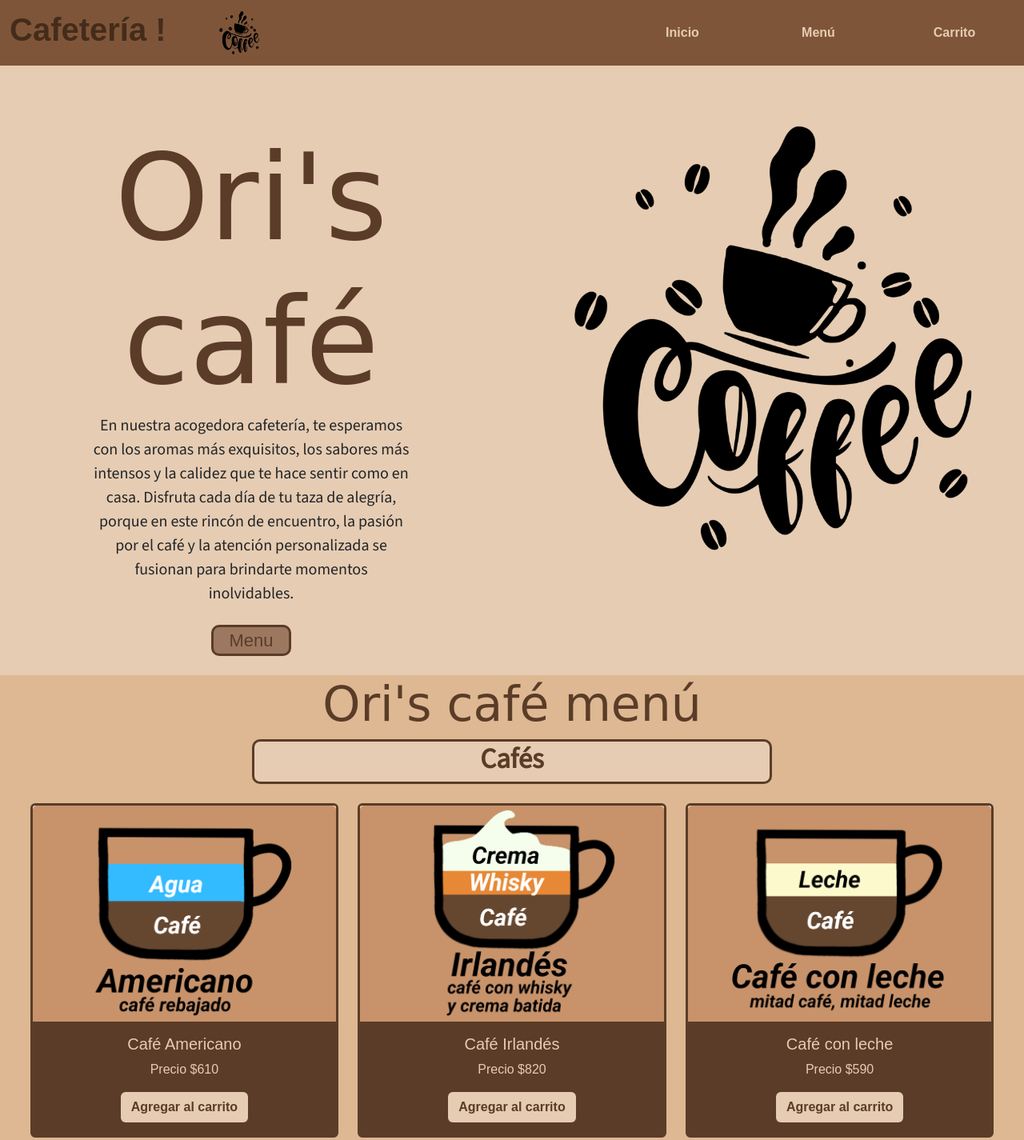
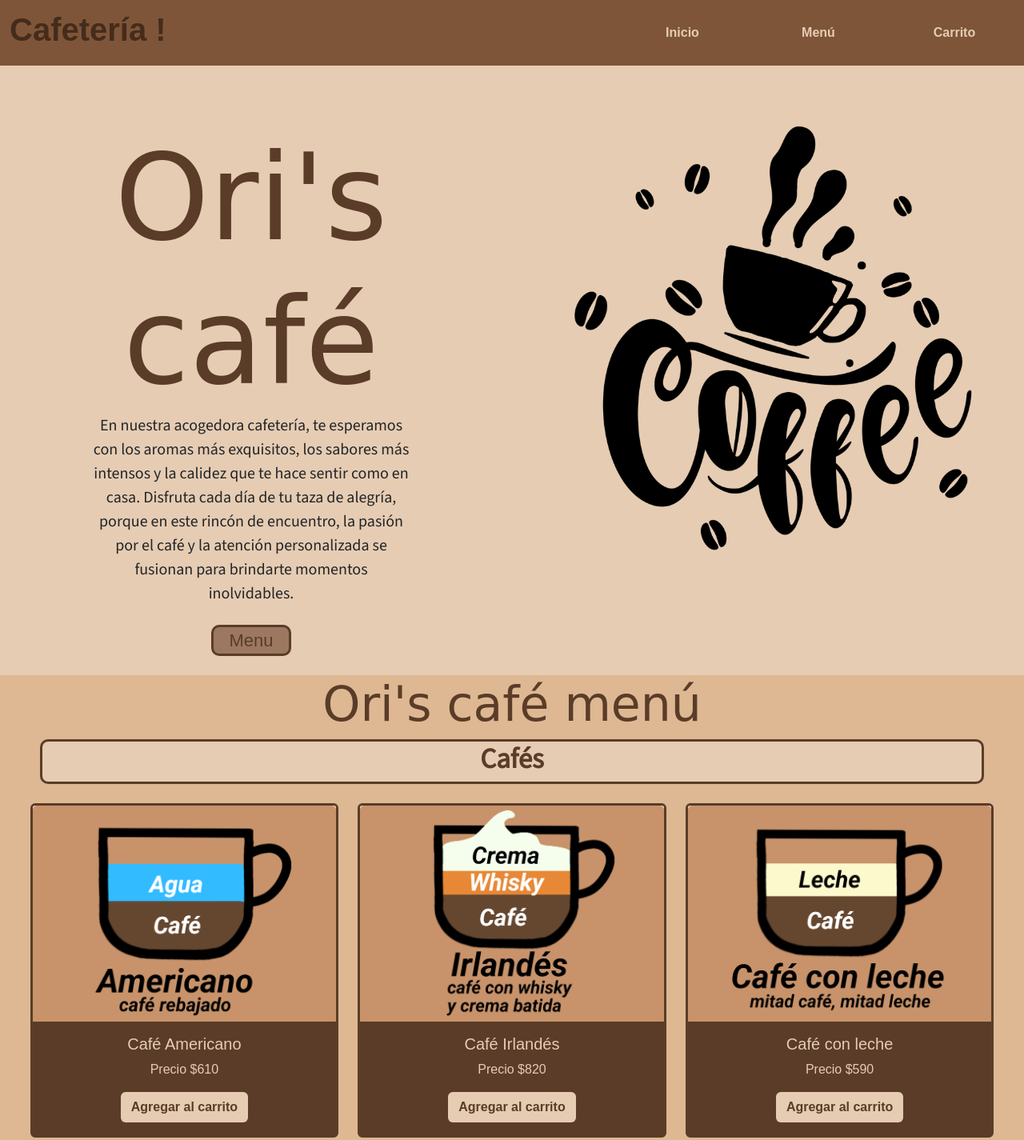
Before and after one commit to orianacerrudo/CafeteriaJS, a plain HTML site: page index.html in a window 1280 px wide. Shown: the top 1425 px of the page at 80% size. Drawn offline with nearby package versions, Linux system fonts and the light colour scheme; some packages are replaced by stand-ins of ours; a script that the page names is missing; a web font is replaced by a local one.

Commit message:
new commit

```diff
--- a/index.html
+++ b/index.html
@@ -57,7 +57,6 @@
             <span class="navbar-toggler-icon"></span>
           </button>
           <div class="collapse navbar-collapse" id="navbarNav">
-            <img class="logoNav" src="img/cafelogo1.png" alt="" />
             <ul class="navbar-nav ulNav">
               <li class="nav-item">
                 <a class="nav-link nav-texto" href="#Home">Inicio</a>
--- a/style.css
+++ b/style.css
@@ -37,10 +37,6 @@ footer {
 .titulo {
   color: #442c1b;
   font-weight: bold;
-}
-.logoNav {
-  width: 50px;
-  margin-left: 50px;
 }
 .nav-texto {
   font-weight: bold;
@@ -114,14 +110,14 @@ footer {
 }
 
 .divSubt {
-  width: 650px;
   border-style: solid;
   border-width: 3px;
   border-color: #5a3c28;
   border-radius: 10px;
   background-color: #e6ccb2;
   text-align: center;
-  margin: auto;
+  margin-left: 50px;
+  margin-right: 50px;
 }
 .subtitulo2 {
   font-family: "Source Sans 3", sans-serif;
```
